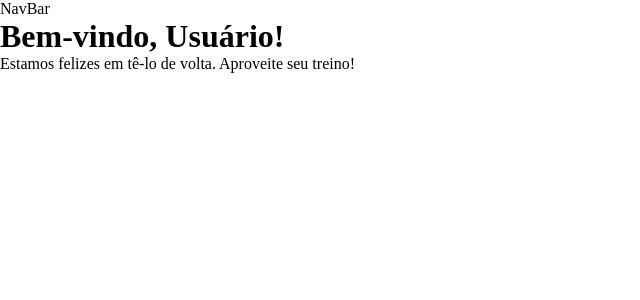
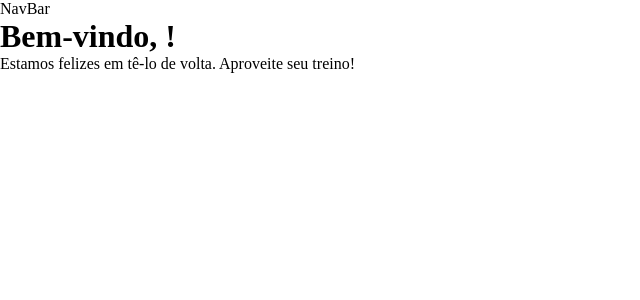
Before and after one commit to euluisdev/personal-app, a Next.js app: page /dashboard in a window 1280 px wide. Shown: the top 300 px of the page, without its empty margins (0-640 px from the left). Built offline with nearby package versions, Linux system fonts and the light colour scheme.

Commit message:
changed name file  -- Page dashboard

```diff
--- a/src/app/dashboard/page.js
+++ b/src/app/dashboard/page.js
@@ -1,9 +1,19 @@
 'use client';
-import { useSearchParams } from 'next/navigation';
+import { useSearchParams } from 'next/navigation'; // Verifique se o import está correto
+import { useState, useEffect } from 'react';
 
-const page = () => {
+const Page =() => {
   const searchParams = useSearchParams();
-    const userName = searchParams.get('userName') || 'Usuário'; // Obtém o nome passado pela URL
+  const userName = searchParams.get('userName');
+
+  const [data, setData] = useState(null);
+
+  useEffect(() => {
+
+    if (userName) {
+      console.log(`UserName from query: ${userName}`);
+    }
+  }, [userName]);
 
   return (
     <>
@@ -13,6 +23,6 @@ const page = () => {
         </div>
     </>
 );
-};
+}
 
-export default page;
+export default Page;
```
Lines whose indentation alone changed are shown as unchanged.
